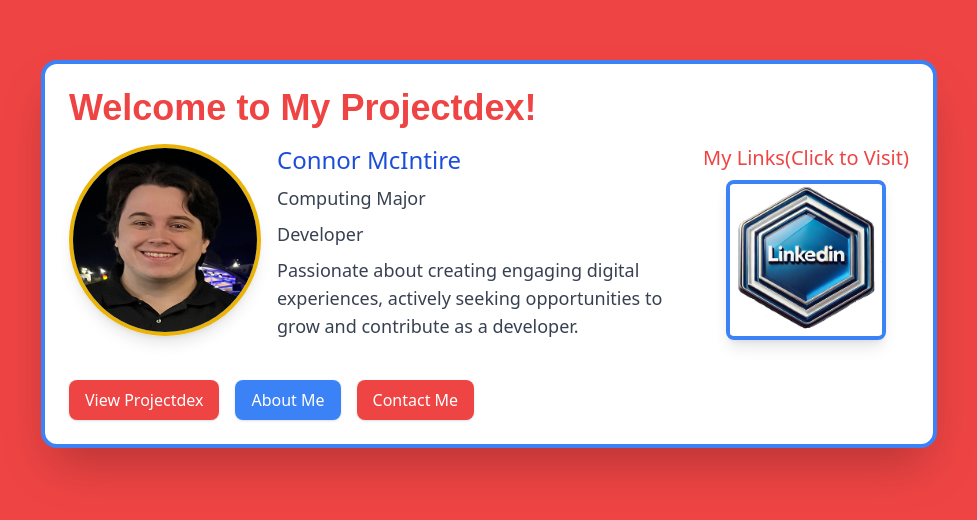
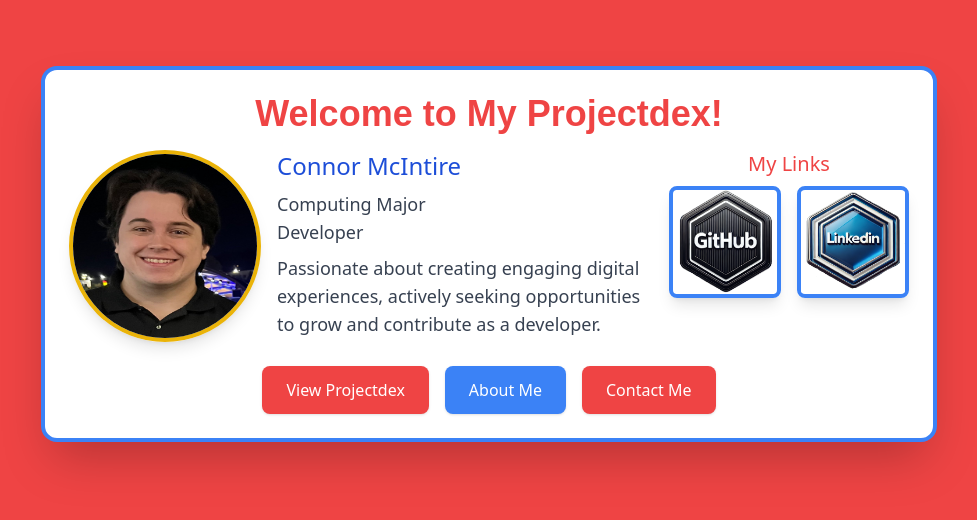
Before and after one commit to ConnorMcIntire/ConnorMcIntirePortfolio, a Next.js app: page / in a window 1280 px wide. Shown: the part 146-666 px from the top of the page, without its empty margins (151-1128 px from the left). Built offline with nearby package versions, Linux system fonts and the light colour scheme.

Commit message:
Update index.js

```diff
--- a/src/pages/index.js
+++ b/src/pages/index.js
@@ -1,63 +1,67 @@
-import { useState, useEffect } from 'react';
 import Link from 'next/link';
 
 export default function Home() {
-  const [currentBadge, setCurrentBadge] = useState(0);
-
   const badges = [
     { name: 'GitHub', url: 'https://github.com/ConnorMcIntire', image: '/badges/github-badge.png' },
     { name: 'LinkedIn', url: 'https://www.linkedin.com/in/connor-mcintire-911693305/', image: '/badges/linkedin-badge.png' }
   ];
 
-  useEffect(() => {
-    const interval = setInterval(() => {
-      setCurrentBadge((prev) => (prev + 1) % badges.length);
-    }, 3000);
-    return () => clearInterval(interval);
-  }, []);
-
   return (
     <div className="min-h-screen bg-red-500 flex flex-col items-center justify-center p-4">
       <div className="max-w-4xl w-full bg-white rounded-2xl shadow-2xl border-4 border-blue-500 p-6">
-        <h1 className="text-4xl font-bold text-red-500 mb-4" style={{ fontFamily: 'Pokemon, sans-serif' }}>
+        <h1 className="text-3xl md:text-4xl font-bold text-red-500 mb-4 text-center" style={{ fontFamily: 'Pokemon, sans-serif' }}>
           Welcome to My Projectdex!
         </h1>
-        <div className="flex items-start justify-between">
+
+        <div className="flex flex-col md:flex-row items-center md:items-start justify-between">
+          {/* Profile Image */}
           <img
             src="/profile.JPG"
             alt="Connor McIntire"
-            className="w-48 h-48 rounded-full border-4 border-yellow-500 shadow-lg"
+            className="w-32 md:w-48 h-32 md:h-48 rounded-full border-4 border-yellow-500 shadow-lg"
           />
-          <div className="flex-1 mx-4">
+
+          {/* Info Section */}
+          <div className="flex-1 mx-4 text-center md:text-left">
             <h2 className="text-2xl text-blue-700 mb-2">Connor McIntire</h2>
-            <p className="text-lg text-gray-700 mb-2">Computing Major</p>
-            <p className="text-lg text-gray-700 mb-2">Developer</p>
-            <p className="text-lg text-gray-700 mb-4">Passionate about creating engaging digital experiences, actively seeking opportunities to grow and contribute as a developer.</p>
+            <p className="text-lg text-gray-700">Computing Major</p>
+            <p className="text-lg text-gray-700">Developer</p>
+            <p className="text-lg text-gray-700 mt-2">
+              Passionate about creating engaging digital experiences, actively seeking opportunities to grow and contribute as a developer.
+            </p>
           </div>
-          <div className="flex flex-col items-center min-w-[150px]">
-            <h3 className="text-xl text-red-500 mb-2">My Links(Click to Visit)</h3>
-            <a href={badges[currentBadge].url} target="_blank" rel="noopener noreferrer">
+
+          {/* Badges Section (Side-by-Side) */}
+          <div className="flex flex-col items-center mt-4 md:mt-0">
+            <h3 className="text-xl text-red-500 mb-2">My Links</h3>
+            <div className="flex space-x-4">
+              {badges.map((badge) => (
+                <a key={badge.name} href={badge.url} target="_blank" rel="noopener noreferrer">
                   <img
-                src={badges[currentBadge].image}
-                alt={badges[currentBadge].name}
-                className="w-40 h-40 object-contain border-4 border-blue-500 rounded-lg shadow-lg"
+                    src={badge.image}
+                    alt={badge.name}
+                    className="w-20 md:w-28 h-20 md:h-28 object-contain border-4 border-blue-500 rounded-lg shadow-lg transition-transform hover:scale-105"
                   />
                 </a>
+              ))}
             </div>
           </div>
-        <div className="flex space-x-4 mt-6">
-        <Link href="/projectdex">
-          <button className="px-4 py-2 bg-red-500 text-white rounded-lg shadow hover:bg-red-600">
+        </div>
+
+        {/* Buttons */}
+        <div className="flex flex-col md:flex-row md:space-x-4 mt-6 items-center justify-center w-full">
+  <Link href="/projectdex" className="flex w-full md:w-auto">
+    <button className="px-6 py-2 bg-red-500 text-white rounded-lg shadow hover:bg-red-600 w-full md:w-auto h-12 flex items-center justify-center leading-none">
       View Projectdex
     </button>
   </Link>
-        <Link href="/aboutme">
-          <button className="px-4 py-2 bg-blue-500 text-white rounded-lg shadow hover:bg-blue-600">
+  <Link href="/aboutme" className="flex w-full md:w-auto">
+    <button className="px-6 py-2 bg-blue-500 text-white rounded-lg shadow hover:bg-blue-600 w-full md:w-auto h-12 flex items-center justify-center leading-none">
       About Me
     </button>
   </Link>
-        <Link href="/contactme">
-          <button className="px-4 py-2 bg-red-500 text-white rounded-lg shadow hover:bg-blue-600">
+  <Link href="/contactme" className="flex w-full md:w-auto">
+    <button className="px-6 py-2 bg-red-500 text-white rounded-lg shadow hover:bg-red-600 w-full md:w-auto h-12 flex items-center justify-center leading-none">
       Contact Me
     </button>
   </Link>
```
Lines whose indentation alone changed are shown as unchanged.
